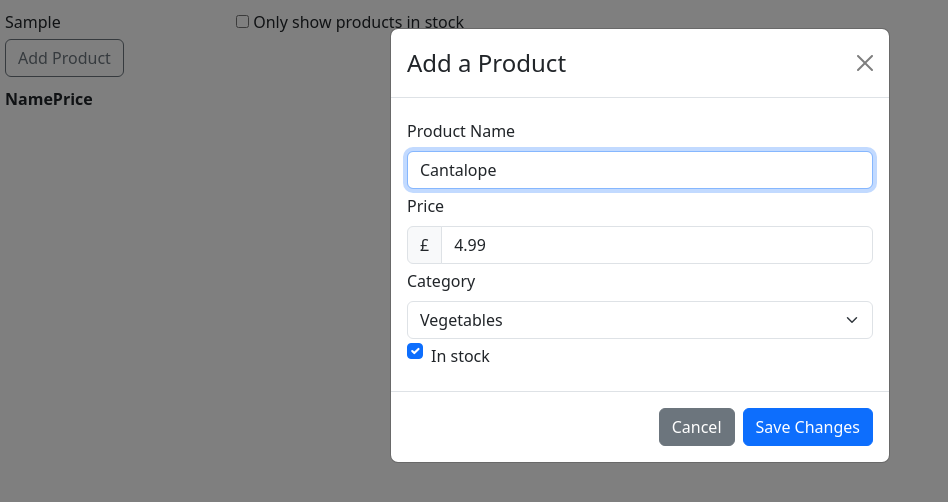
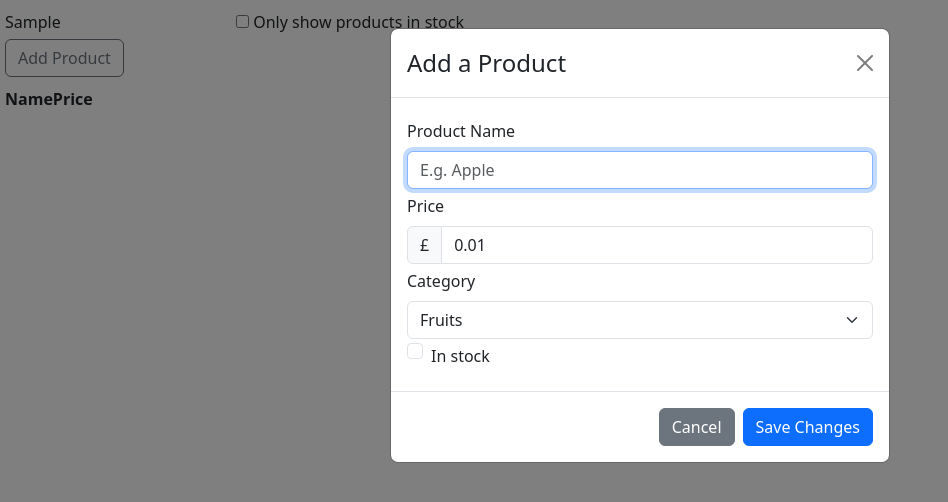
Before and after one commit to JackH01/grocery-store-stock-tracker, a Next.js app in the folder frontend/: page / in a window 1280 px wide. Both pictures are taken after typing "Sample" into the empty fields and a click on the button "Add Product". Shown: the top 502 px of the page, without its empty margins (0-948 px from the left). Built offline with nearby package versions, Linux system fonts and the light colour scheme.

Commit message:
Finished adding front end functionality to add button

```diff
--- a/frontend/src/app/page.tsx
+++ b/frontend/src/app/page.tsx
@@ -3,19 +3,15 @@
 // useState without getting an error.
 "use client"
 import { useState } from 'react';
-// import AddEditModal, {ProductData} from "./components/AddEditModal/AddEditModal";
 
 import Button from "react-bootstrap/Button";
 import Modal from "react-bootstrap/Modal";
 import Form from "react-bootstrap/Form";
 import InputGroup from "react-bootstrap/InputGroup";
-
-
-// TODO switch to bootstrap modals as the css seems to break mine.
-
+import FormControl from "react-bootstrap/FormControl"
 
 import 'bootstrap/dist/css/bootstrap.min.css';
-// import "./components/Modal/Modal.css";
+import { FormControlProps } from 'react-bootstrap';
 
 export interface ProductData {
   category: "Fruits" | "Vegetables";
@@ -23,6 +19,8 @@ export interface ProductData {
   stocked: boolean;
   name: string;
 }
+
+
 
 type ProductCategoryRowProps = {
   category: string;
@@ -49,6 +47,11 @@ type FilterableProductTableProps = {
   products: ProductData[];
 }
 
+type AddEditButtonProps = {
+  product: ProductData;
+  handleSubmit: (product: ProductData) => void;
+}
+
 function ProductCategoryRow({ category }: ProductCategoryRowProps) {
   return (
     <tr>
@@ -73,9 +76,12 @@ function ProductRow({ product }: ProductRowProps) {
   );
 }
 
-function AddButton() {
+function AddEditButton({ product, handleSubmit }: AddEditButtonProps) {
   const [isAddEditModalOpen, setAddEditModalOpen] =
     useState<boolean>(false);
+
+  const [currentProduct, setCurrentProduct] =
+    useState<ProductData>(product);
 
   // TODO fetch data from API for edit.
   const defaultAddEditModalData: ProductData = {
@@ -96,20 +102,27 @@ function AddButton() {
     setAddEditModalOpen(false);
   }
 
-  const handleFormSubmit = (data: ProductData): void => {
-    setAddEditFormData(data);
+  const handleFormSubmit = (): void => {
+    setAddEditFormData(currentProduct);
+    handleSubmit(addEditFormData);
     handleCloseAddEditModal();
   }
 
-  const emptyProduct: ProductData = {
-    category: "Fruits", price: 0.01, stocked: true, name: ""
+  const handleChange = (e: React.ChangeEvent<HTMLInputElement | HTMLSelectElement>) => {
+    const {name, value} = e.target;
+
+    if (e.target.type === "checkbox") {
+      const checkValue = e.target.checked;
+      setCurrentProduct((prev) => ({ ...prev, [name]: checkValue }));
+    } else {
+      setCurrentProduct((prev) => ({ ...prev, [name]: value }));
+    }
   }
 
   return (
     <>
       <div>
         <Button variant="outline-secondary" onClick={handleOpenAddEditModal}>Add Product</Button>
-        {/* <button onClick={handleOpenAddEditModal}>Add Product</button> */}
       </div>
 
       {addEditFormData && addEditFormData.name && (
@@ -133,7 +146,9 @@ function AddButton() {
             <Form.Control
               placeholder="E.g. Apple"
               aria-label="Product name input"
-              defaultValue="Cantalope"
+              defaultValue={defaultAddEditModalData.name}
+              onChange={(event) => handleChange(event as any)}
+              name="name"
               autoFocus/>
           </Form.Group>
 
@@ -147,13 +162,19 @@ function AddButton() {
                 step=".01"
                 placeholder="0.99"
                 aria-label="Product price input"
-                defaultValue="4.99"/>
+                defaultValue={defaultAddEditModalData.price}
+                onChange={(event) => handleChange(event as any)}
+                name="price"/>
             </InputGroup>
           </Form.Group>
 
           <Form.Group>
             <Form.Label>Category</Form.Label>
-            <Form.Select defaultValue="Vegetables" aria-label="Product category select">
+            <Form.Select
+              defaultValue={defaultAddEditModalData.category}
+              aria-label="Product category select"
+              onChange={(event) => handleChange(event as any)}
+              name="category">
               {/* TODO allow user to create category and read these
               from db */}
               <option value="Fruits">Fruits</option>
@@ -165,12 +186,11 @@ function AddButton() {
             <Form.Check
               type="checkbox"
               label="In stock"
-              defaultChecked={true}
-              aria-label="In stock checknox"/>
+              defaultChecked={defaultAddEditModalData.stocked}
+              aria-label="In stock checknox"
+              onChange={(event) => handleChange(event as any)}
+              name="instock"/>
           </Form.Group>
-
-
-
 
         </Modal.Body>
 
@@ -178,20 +198,17 @@ function AddButton() {
           <Button variant="secondary" onClick={handleCloseAddEditModal}>
             Cancel
           </Button>
-          <Button variant="primary" onClick={handleCloseAddEditModal}>
+          <Button variant="primary" onClick={() => {
+            handleCloseAddEditModal()
+            handleFormSubmit()
+          }
+            }>
             Save Changes
           </Button>
         </Modal.Footer>
 
       </Modal>
-
     </>
-  //   <AddEditModal
-  //   isOpen={isAddEditModalOpen}
-  //   product={emptyProduct}
-  //   onSubmit={handleFormSubmit}
-  //   onClose={handleCloseAddEditModal}
-  // />
   )
 }
 
@@ -276,7 +293,7 @@ function FilterableProductTable({ products }: FilterableProductTableProps) {
         inStockOnly={inStockOnly}
         onFilterTextChange={setFilterText}
         onInStockOnlyChange={setInStockOnly} />
-      <AddButton />
+      <AddEditButton />
       <ProductTable
         products={products}
         filterText={filterText}
```
